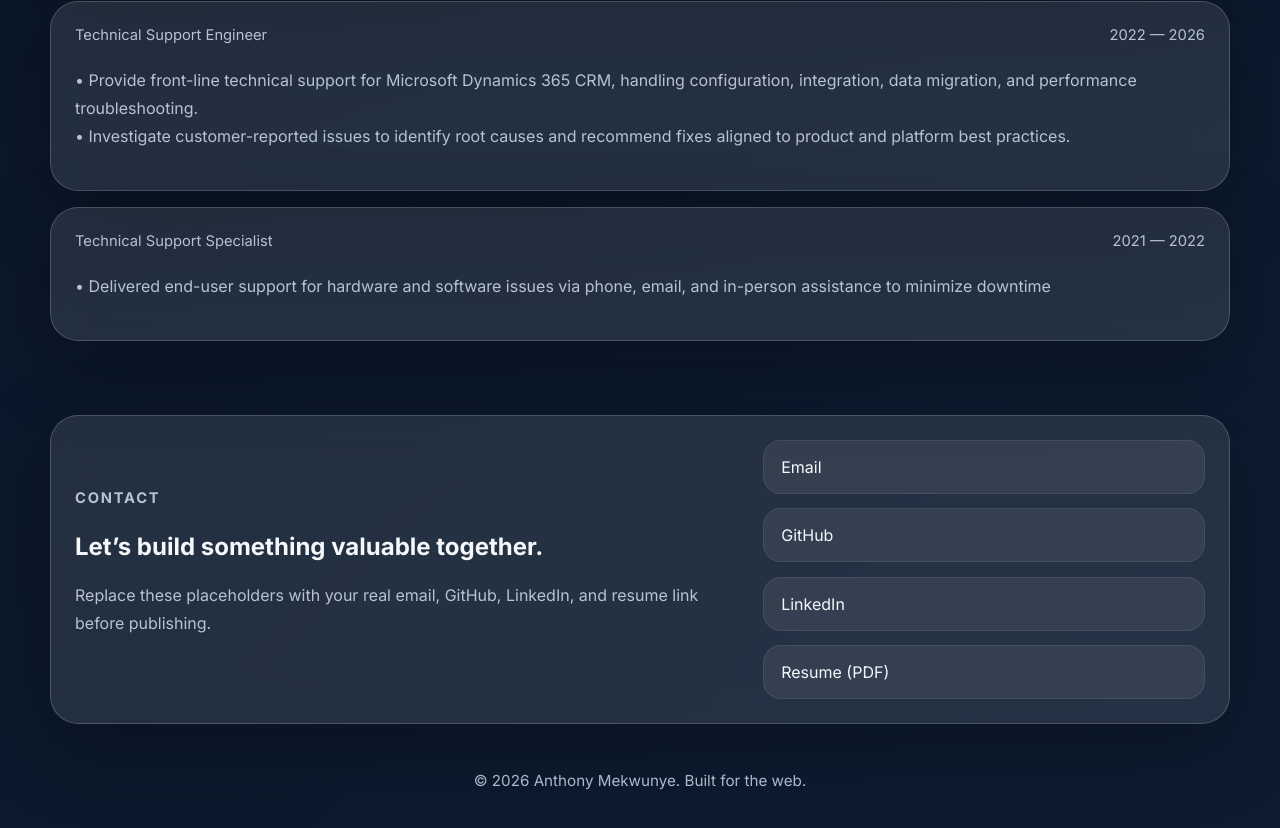
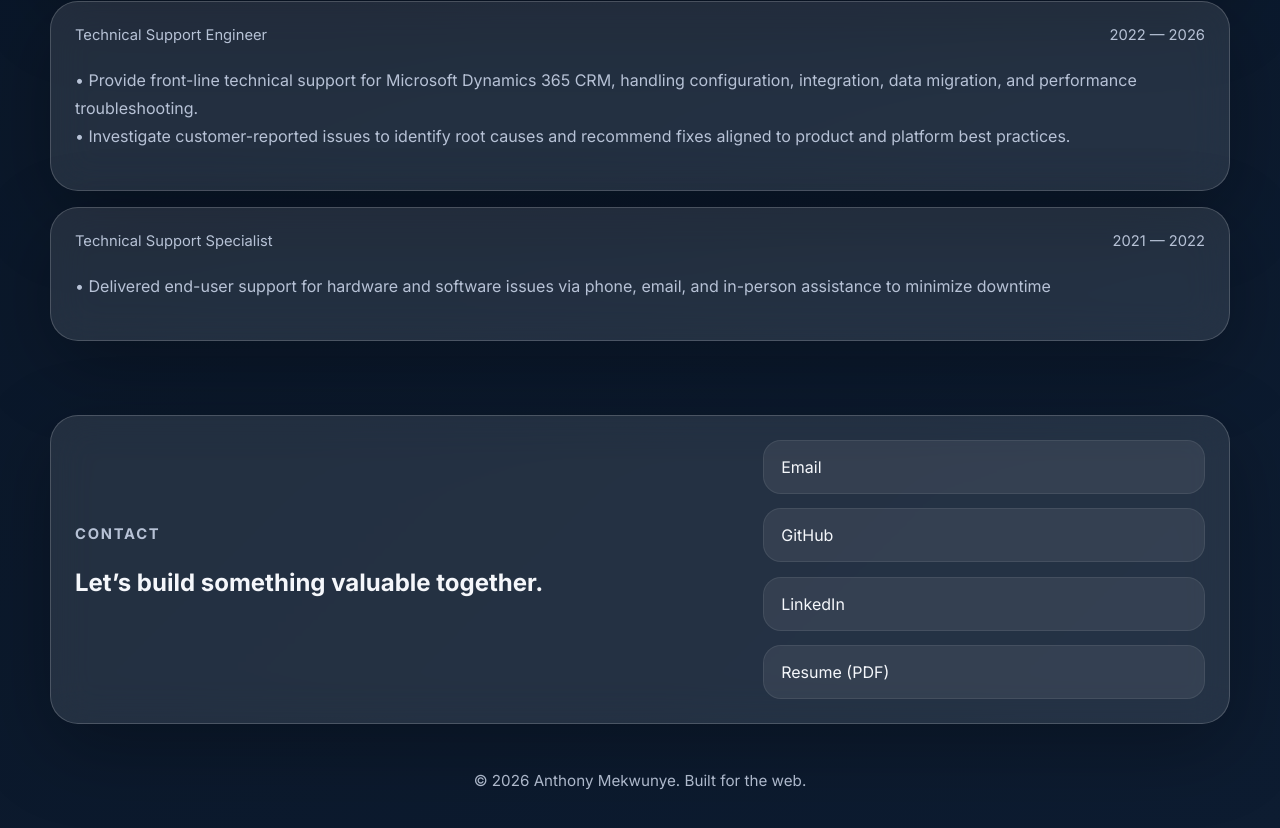
Before and after one commit to Peerdev/My-resume, a Next.js app: page / in a window 1280 px wide. Shown: the part 3334-4162 px from the top of the page. Built offline with nearby package versions, Linux system fonts and the light colour scheme.

Commit message:
Update page.js

```diff
--- a/app/page.js
+++ b/app/page.js
@@ -300,8 +300,7 @@ export default function HomePage() {
               <p className="eyebrow">Contact</p>
               <h2>Let’s build something valuable together.</h2>
               <p>
-                Replace these placeholders with your real email, GitHub, LinkedIn, and resume link
-                before publishing.
+
               </p>
             </div>
             <div className="contact-links">
```
